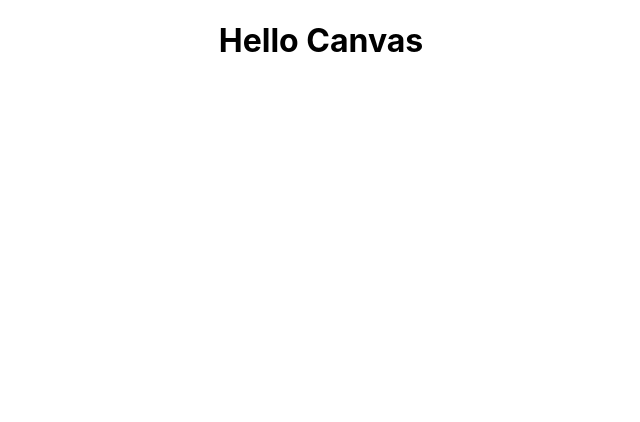
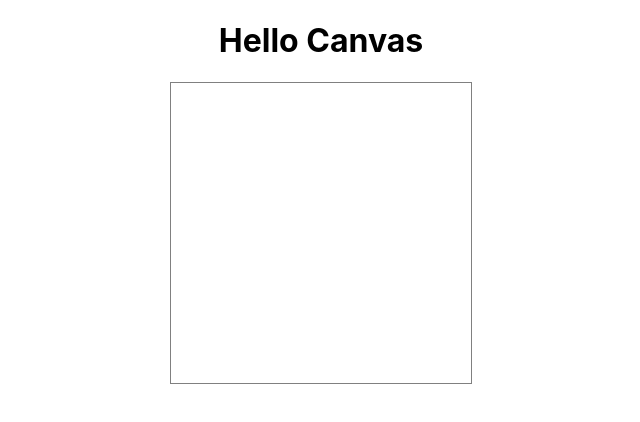
Before and after one commit to arturPabjanczyk/t6-canvas, a React (Create React App) app: page / in a window 1280 px wide. Shown: the top 422 px of the page, without its empty margins (319-959 px from the left). Built offline with nearby package versions, Linux system fonts and the light colour scheme.

Commit message:
Render canvas rectangle

```diff
--- a/src/App.js
+++ b/src/App.js
@@ -1,10 +1,17 @@
 import React from 'react';
 import './App.css';
+
+class CanvasExample extends React.Component {
+    render() {
+        return <canvas style={{border: "1px solid gray"}} width={300} height={300} />
+    }
+}
 
 function App() {
     return (
         <div className="App">
             <h1>Hello Canvas</h1>
+            <CanvasExample />
         </div>
     );
 }
```
